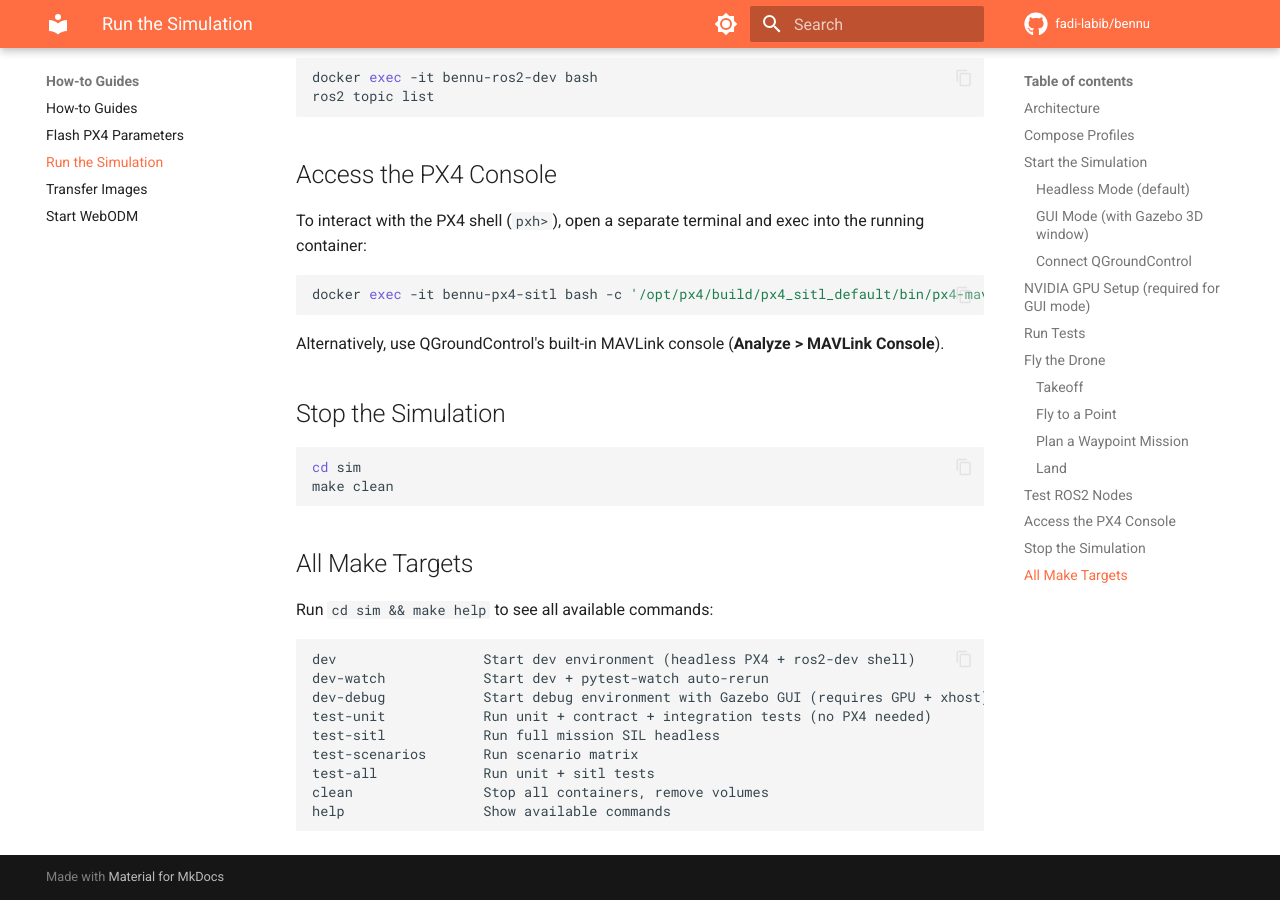
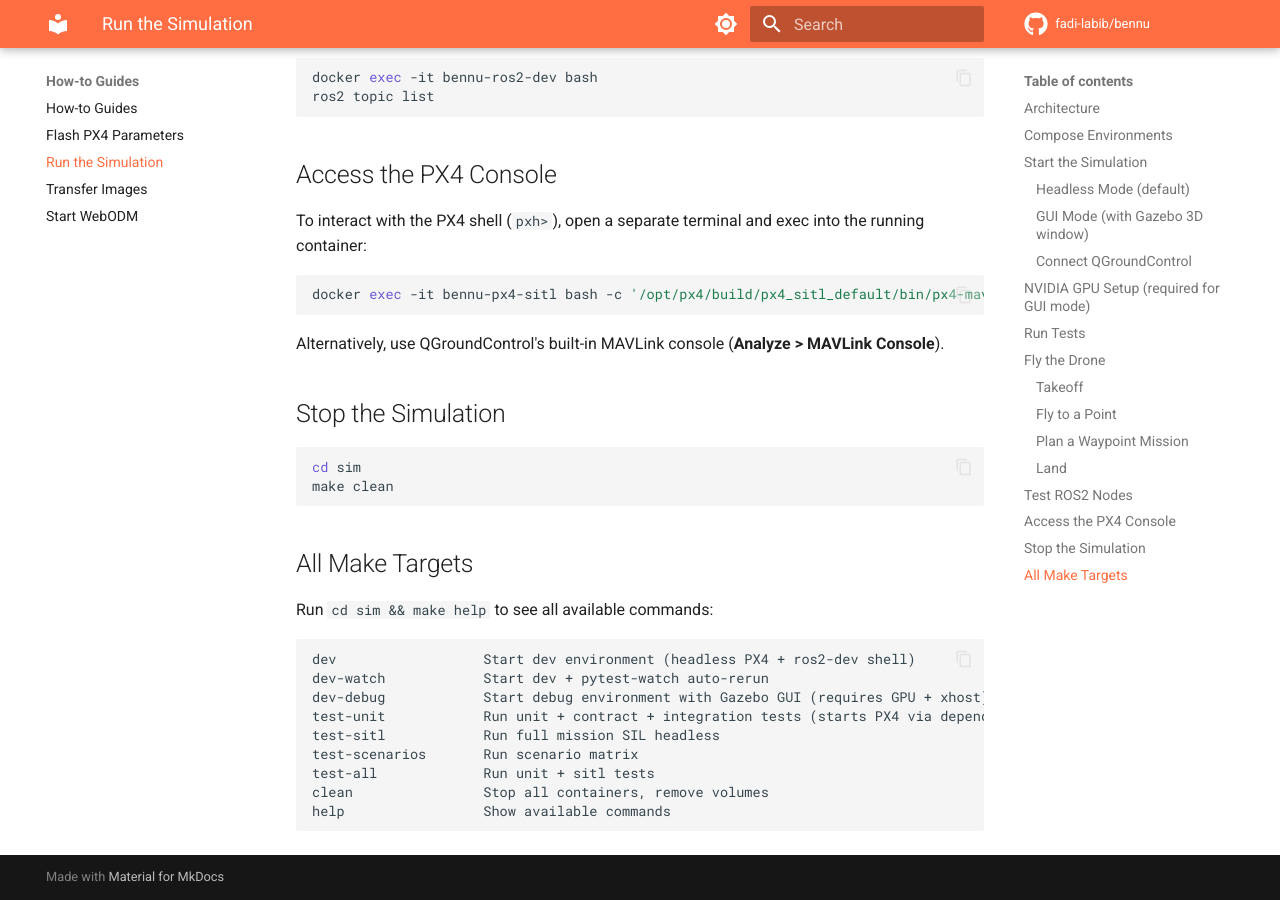
Before and after one commit to fadi-labib/bennu, an MkDocs documentation site: the page built from docs/how-to/run-simulation.md, in a window 1280 px wide and 900 px high, scrolled down 4014 px. Built offline with MkDocs 1.6.1 and Material for MkDocs 9.7.7, drawn with Linux system fonts in a browser that asks for light colours; comment, search, counter and statistics services are not loaded; some of the changed text lies outside the part shown.

Commit message:
fix: address PR review — container names, pinned deps, parallel CI, docs accuracy
- C1: Unique container names per compose file (dev/sil/debug suffixes)
      to prevent name collisions when running test-all
- C2: Pin pip packages to major versions in Dockerfile.ros2
- C3: Fix test-unit description — PX4 starts via depends_on
- I1: Split GHCR workflow into parallel jobs with GHA build cache
- I2: Add GHCR image reference to sil test-runner service
- I3: Rename "Compose Profiles" to "Compose Environments" in docs
- I4: Add inline comment explaining PX4_GZ_STANDALONE in sil compose
- S2: Remove redundant HEADLESS export from dev/sil commands
- S6: Add Ctrl+C hint to dev-watch target
- test-all now stops dev containers before starting sil

````diff
--- a/docs/how-to/run-simulation.md
+++ b/docs/how-to/run-simulation.md
@@ -30,12 +30,12 @@
     PX4 <-->|"UDP 8888"| XRCE
 ```
 
-## Compose Profiles
+## Compose Environments
 
 The simulation stack is split into three Docker Compose files for different
 use cases. A Makefile in `sim/` wraps all Docker Compose commands.
 
-| Profile | Compose File | Make Target | Use Case |
+| Environment | Compose File | Make Target | Use Case |
 |---|---|---|---|
 | Dev | `docker-compose.dev.yml` | `make dev` | Interactive development, pytest-watch |
 | SIL | `docker-compose.sil.yml` | `make test-sitl` | Headless CI, automated mission tests |
@@ -109,7 +109,7 @@
 ```bash
 cd sim
 
-# Unit, contract, and integration tests (no PX4 needed)
+# Unit, contract, and integration tests
 make test-unit
 
 # Full mission SIL test (headless, requires PX4 SITL)
@@ -196,7 +196,7 @@
 dev                  Start dev environment (headless PX4 + ros2-dev shell)
 dev-watch            Start dev + pytest-watch auto-rerun
 dev-debug            Start debug environment with Gazebo GUI (requires GPU + xhost)
-test-unit            Run unit + contract + integration tests (no PX4 needed)
+test-unit            Run unit + contract + integration tests (starts PX4 via depends_on)
 test-sitl            Run full mission SIL headless
 test-scenarios       Run scenario matrix
 test-all             Run unit + sitl tests
````
Also changed, not shown: docs/concepts/simulation-stack.md (+1 -1 lines), 6 other files.
